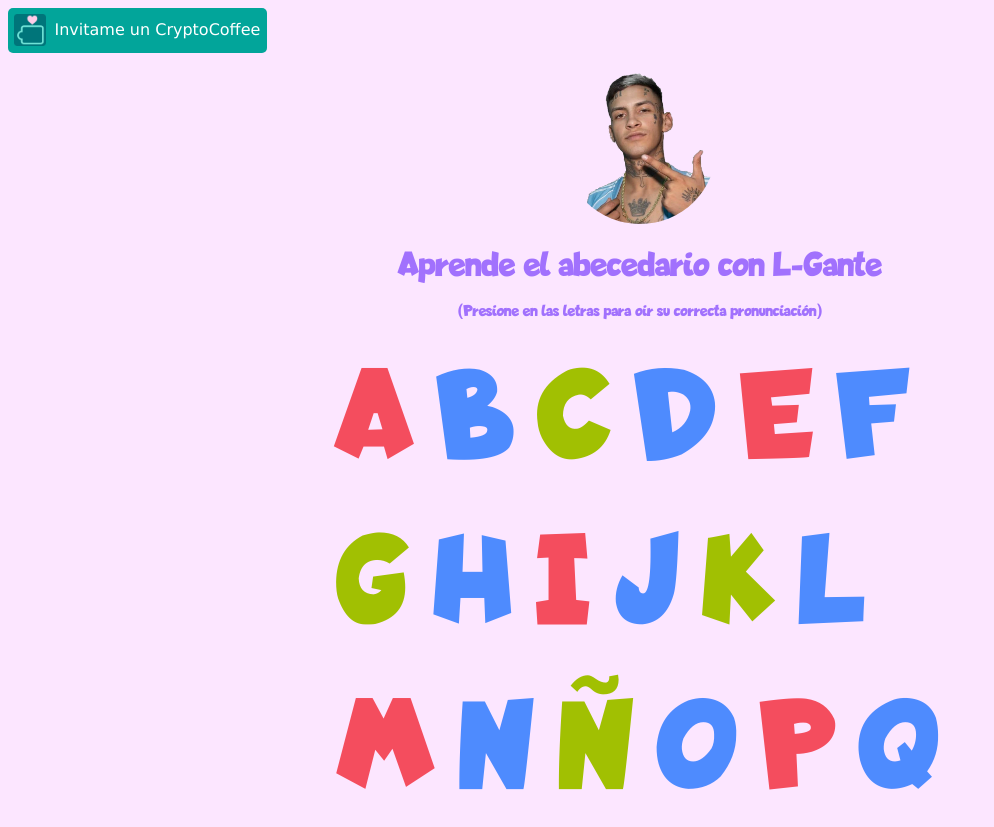
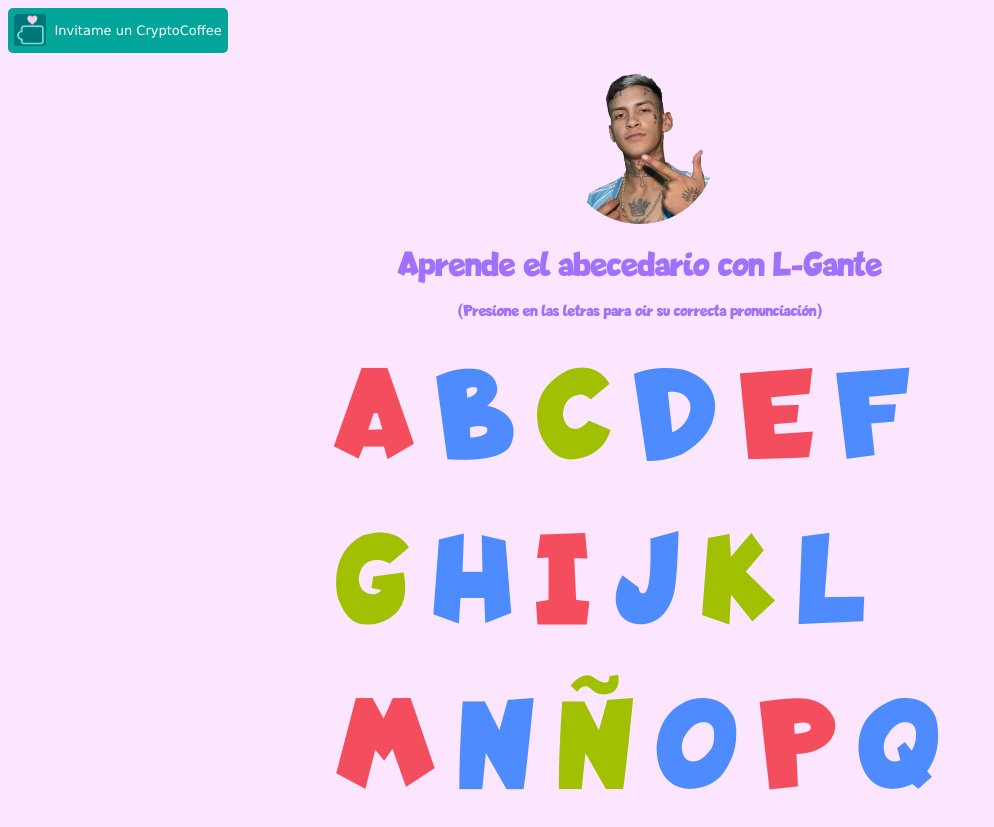
Before and after one commit to LucasVelazquez/abecedariokeloke, a plain HTML site: page index.html in a window 1280 px wide. Shown: the top 827 px of the page, without its empty margins (0-994 px from the left). Drawn offline with Linux system fonts and the light colour scheme.

Commit message:
Change support button font size

```diff
--- a/style.css
+++ b/style.css
@@ -66,8 +66,6 @@ body {
 
 #cafecito-button {
   display: inline-block;
-  top: 20px;
-  left: 20px;
   background-color: #02a59a;
   color: white;
   padding: 0.4rem 0.4rem;
@@ -84,6 +82,7 @@ body {
 
 #cafecito-button span {
   margin-left: 3px;
+  font-size: 13px;
 }
 
 @media only screen and (max-width: 600px) {
```
